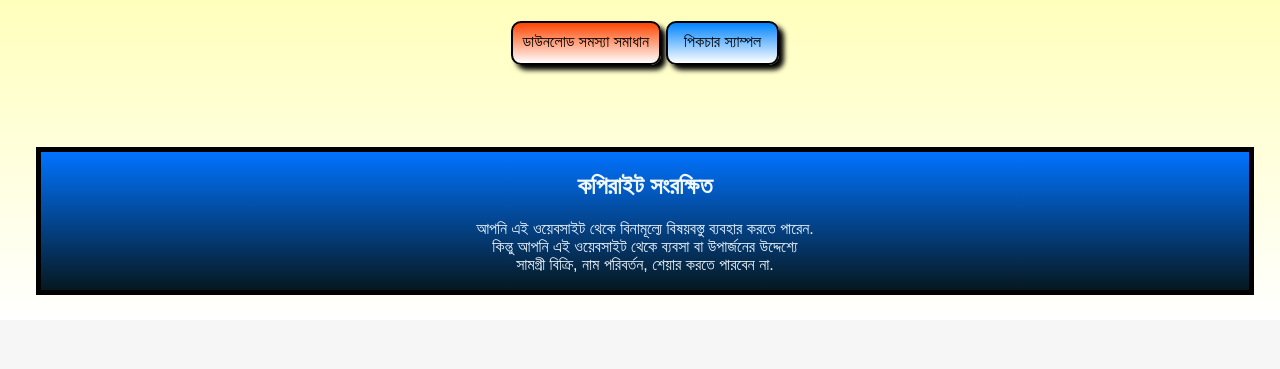
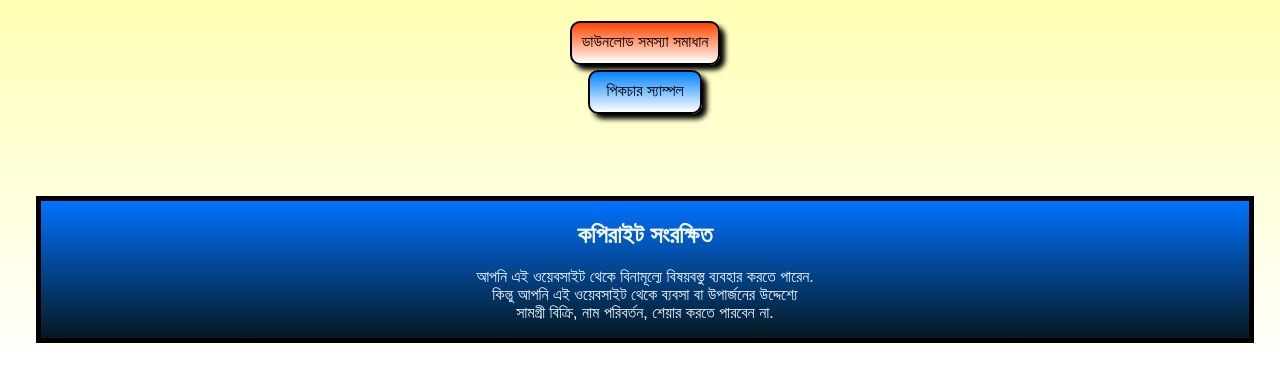
Before and after one commit to arafatrahat94/test-nav, a plain HTML site: page index.html in a window 1280 px wide. Shown: the part 898-1267 px from the top of the page. Before the commit the page ends 1218 px from the top, so only its background shows below. Drawn offline with Linux system fonts and the light colour scheme.

Commit message:
still figuring

```diff
--- a/index.html
+++ b/index.html
@@ -75,10 +75,11 @@
             <!-- button start -->
     <section id="trans">
         <div class="tr extra ex1"><a class="translate" href="💥blank link💥"> ডাউনলোড সমস্যা সমাধান </a></div>
+    </section>
+    <section id="trans">
         <nav class="tr extra ex2">
-            <a class="translate" target="_blank" href="http://127.0.0.1:5500/picture/index.html"> পিকচার স্যাম্পল </a>
-        </nav>
-    </section>
+        <a class="translate" target="_blank" href="http://127.0.0.1:5500/picture/index.html"> পিকচার স্যাম্পল </a>
+    </nav></section>
     <!--  button start -->
     <br>
         <section class="copy">
```
